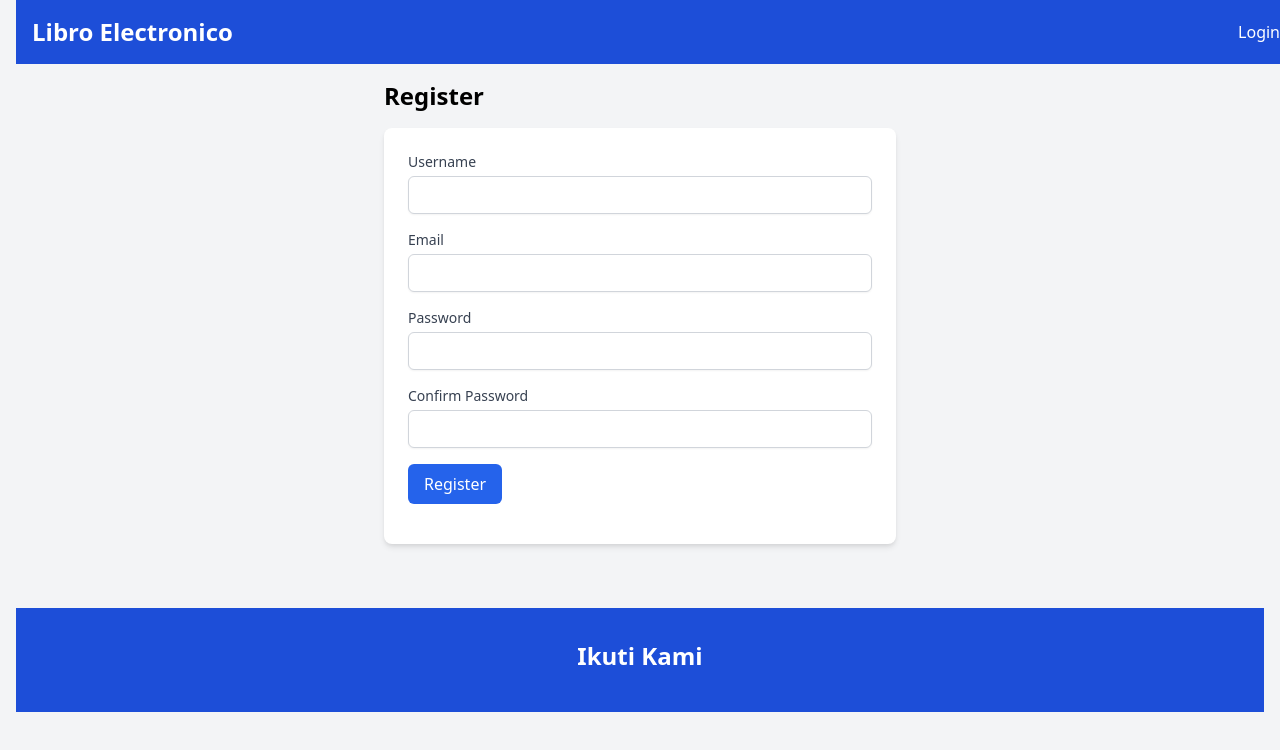
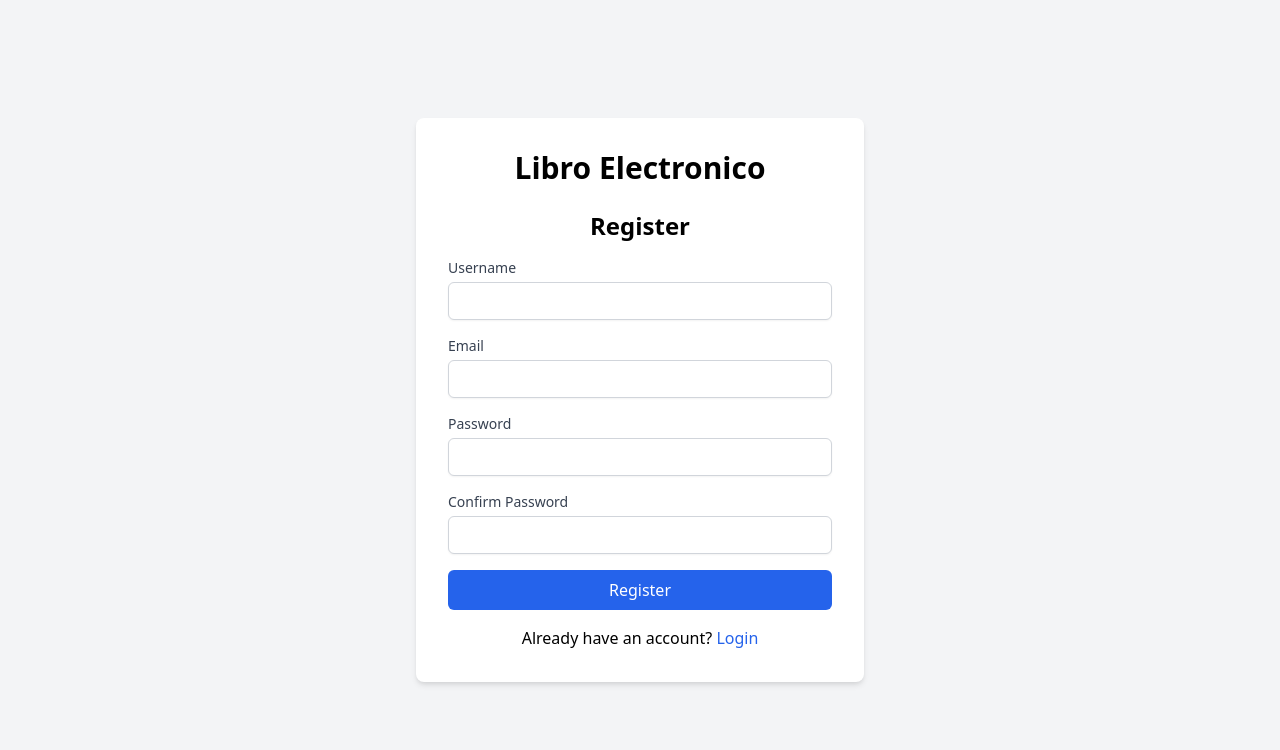
Before and after one commit to libro-electronico/libro-electronico.github.io, a plain HTML site: page user_login/register.html in a window 1280 px wide. Drawn offline with nearby package versions, Linux system fonts and the light colour scheme.

Commit message:
mengubah tampilan register dan js

```diff
--- a/user_login/register.html
+++ b/user_login/register.html
@@ -11,22 +11,11 @@
     <script src="register.js" defer></script>
     <!-- Use 'defer' to ensure JS runs after HTML is parsed -->
   </head>
-  <body class="bg-gray-100 font-sans">
-    <div class="container mx-auto p-4">
-      <!-- Navbar -->
-      <nav class="bg-blue-700 text-white fixed top-0 w-full z-50">
-        <div class="container mx-auto px-4 py-4 flex justify-between items-center">
-          <div class="text-2xl font-bold">Libro Electronico</div>
-          <div>
-            <a href="#" id="login-link" class="text-white hover:underline">Login</a>
-          </div>
-        </div>
-      </nav>
-
-      <!-- Registration Form -->
-      <div class="max-w-lg mx-auto mt-16">
-        <h2 class="text-2xl font-bold mb-4">Register</h2>
-        <form id="registerForm" class="bg-white p-6 rounded-lg shadow-md">
+  <body class="bg-gray-100 flex items-center justify-center min-h-screen font-sans">
+    <div class="w-full max-w-md p-8 bg-white shadow-md rounded-lg">
+      <h1 class="text-3xl font-bold text-center mb-6">Libro Electronico</h1>
+      <h2 class="text-2xl font-bold text-center mb-4">Register</h2>
+      <form id="registerForm" class="space-y-4">
         <div class="mb-4">
           <label for="username" class="block text-sm font-medium text-gray-700">Username</label>
           <input type="text" id="username" class="mt-1 block w-full px-3 py-2 border border-gray-300 rounded-md shadow-sm focus:outline-none focus:ring-blue-500 focus:border-blue-500 sm:text-sm" required>
@@ -53,25 +42,10 @@
             </button>
           </div>
         </div>
-          <button type="submit" class="bg-blue-600 text-white px-4 py-2 rounded-md">Register</button>
-          <div id="message" class="mt-4 text-red-500"></div>
+        <button type="submit" class="w-full bg-blue-600 text-white px-4 py-2 rounded-md">Register</button>
+        <div id="message" class="mt-4 text-red-500 text-center"></div>
       </form>
-      </div>
-
-      <!-- Footer -->
-      <footer class="bg-blue-700 text-white py-8 mt-16">
-        <div class="container mx-auto px-4 text-center">
-          <h2 class="text-2xl font-bold mb-2">Ikuti Kami</h2>
-          <div class="flex justify-center space-x-4">
-            <a href="https://github.com/libro-electronico" class="hover:text-gray-300">
-              <!-- GitHub icon -->
-            </a>
-            <a href="mailto:raihanaditya1506@gmail.com" class="hover:text-gray-300">
-              <!-- Email icon -->
-            </a>
-          </div>
-        </div>
-      </footer>
+      <p class="text-center mt-4">Already have an account? <a href="https://librobackend-production.up.railway.app/login.html" class="text-blue-600 hover:underline">Login</a></p>
     </div>
   </body>
 </html>
--- a/user_login/register.js
+++ b/user_login/register.js
@@ -1,36 +1,22 @@
 document.addEventListener("DOMContentLoaded", () => {
-  const loginLink = document.getElementById("login-link");
-
-  loginLink.addEventListener("click", (event) => {
-    event.preventDefault();
-    window.location.href =
-      "https://librobackend-production.up.railway.app/login.html";
-  });
-
   const togglePassword = document.getElementById("togglePassword");
   const password = document.getElementById("password");
-  const toggleConfirmPassword = document.getElementById(
-    "toggleConfirmPassword"
-  );
+  const toggleConfirmPassword = document.getElementById("toggleConfirmPassword");
   const confirmPassword = document.getElementById("confirm_password");
 
   togglePassword.addEventListener("click", () => {
-    const type =
-      password.getAttribute("type") === "password" ? "text" : "password";
+    const type = password.getAttribute("type") === "password" ? "text" : "password";
     password.setAttribute("type", type);
     togglePassword.classList.toggle("fa-eye-slash");
   });
 
   toggleConfirmPassword.addEventListener("click", () => {
-    const type =
-      confirmPassword.getAttribute("type") === "password" ? "text" : "password";
+    const type = confirmPassword.getAttribute("type") === "password" ? "text" : "password";
     confirmPassword.setAttribute("type", type);
     toggleConfirmPassword.classList.toggle("fa-eye-slash");
   });
 
-  document
-    .getElementById("registerForm")
-    .addEventListener("submit", async (event) => {
+  document.getElementById("registerForm").addEventListener("submit", async (event) => {
     event.preventDefault();
 
     const username = document.getElementById("username").value;
@@ -43,24 +29,19 @@ document.addEventListener("DOMContentLoaded", () => {
       return;
     }
 
-      const response = await fetch(
-        "https://librobackend-production.up.railway.app/post/register",
-        {
+    const response = await fetch("https://librobackend-production.up.railway.app/post/register", {
       method: "POST",
       headers: {
         "Content-Type": "application/json",
       },
       body: JSON.stringify({ username, email, password }),
-        }
-      );
+    });
 
     const message = document.getElementById("message");
     if (response.status === 201) {
-        message.textContent =
-          "Pendaftaran berhasil! Mengalihkan ke halaman login...";
+      message.textContent = "Pendaftaran berhasil! Mengalihkan ke halaman login...";
       setTimeout(() => {
-          window.location.href =
-            "https://librobackend-production.up.railway.app/";
+        window.location.href = "https://librobackend-production.up.railway.app/";
       }, 2000);
     } else {
       const errorData = await response.json();
```
Lines whose indentation alone changed are shown as unchanged.
